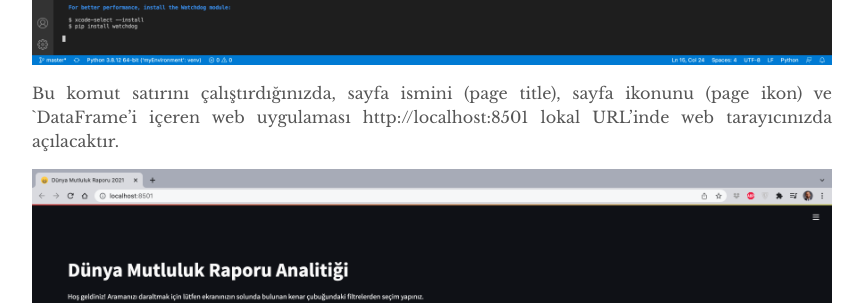
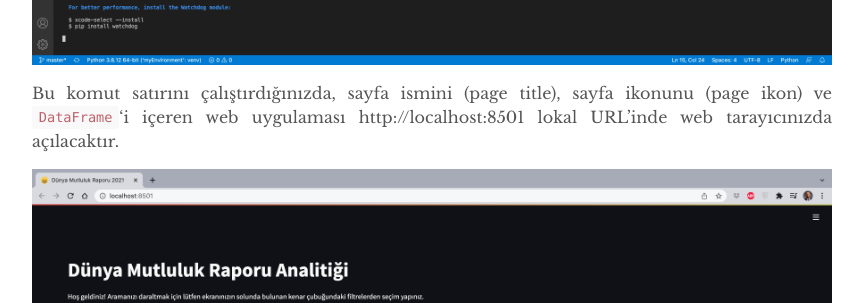
Before and after one commit to mmuratarat/turkish, a Jekyll site: the page built from _posts/2022-01-08-streamlit_in_heroku.md, in a window 1280 px wide and 900 px high, scrolled down 10125 px. Shown: the part 177-480 px from the top of the window, without its empty margins (208-1071 px from the left). Built offline with Jekyll 4.4.1, drawn with Linux system fonts in a browser that asks for light colours; nearby versions of some CDN libraries; comment, search, counter and statistics services are not loaded; some of the changed text lies outside the part shown.

````diff
--- a/_posts/2022-01-08-streamlit_in_heroku.md
+++ b/_posts/2022-01-08-streamlit_in_heroku.md
@@ -172,7 +172,7 @@ Bu kod satırını da ekledikten sonra, Visual Studio Code penceresindeki Termin
 
 ![](https://github.com/mmuratarat/turkish/blob/master/_posts/images/streamlitHeroku_images/sc9.png?raw=true)
 
-Bu komut satırını çalıştırdığınızda, sayfa ismini (page title), sayfa ikonunu (page ikon) ve `DataFrame'i içeren web uygulaması http://localhost:8501 lokal URL'inde web tarayıcınızda açılacaktır.
+Bu komut satırını çalıştırdığınızda, sayfa ismini (page title), sayfa ikonunu (page ikon) ve `DataFrame`'i içeren web uygulaması http://localhost:8501 lokal URL'inde web tarayıcınızda açılacaktır.
 
 ![](https://github.com/mmuratarat/turkish/blob/master/_posts/images/streamlitHeroku_images/sc10.png?raw=true)
 
@@ -233,7 +233,7 @@ Aşağıdaki ekran görüntüsünde görüldüğü üzere, tüm bölgeler (regio
 
 ![](https://github.com/mmuratarat/turkish/blob/master/_posts/images/streamlitHeroku_images/sc11.png?raw=true)
 
-Filtreleme gerçekleştirip, örneğin sadece Batı Avrupa'da bulunan ülkelere ait verinin `DataFrame'ini gösterebiliriz:
+Filtreleme gerçekleştirip, örneğin sadece Batı Avrupa'da bulunan ülkelere ait verinin `DataFrame`'ini gösterebiliriz:
 
 ![](https://github.com/mmuratarat/turkish/blob/master/_posts/images/streamlitHeroku_images/sc12.png?raw=true)
 
@@ -249,7 +249,7 @@ Peki, `Ladder score` sütunu nedir? Dünya Mutluluk Raporundaki değerler bir Ca
 
 İşte veri kümesindeki `Ladder score` merdiven skoru olarak adlandırılabilir. Filtreleme olarak minimum değer 5, ve maximum değer 10 seçilebilir (bu sütunun alabileceği değerlere göre `min_value` ve `max_value` argümanlarına karar verilir). Uygulama ilk başladığında, `value` argümanına atanan değer gösterilecektir. Ben bu argümanının değerini `10` olarak ayarladım.
 
-Bölge filtrelemede yaptığımıza benzer şekilde sekilde, bu filtreleme için de bir `DataFrame yazdırabiliriz:
+Bölge filtrelemede yaptığımıza benzer şekilde sekilde, bu filtreleme için de bir `DataFrame` yazdırabiliriz:
 
 ```python
 data_ladderScore = data[data['Ladder score'] <= score]
````
